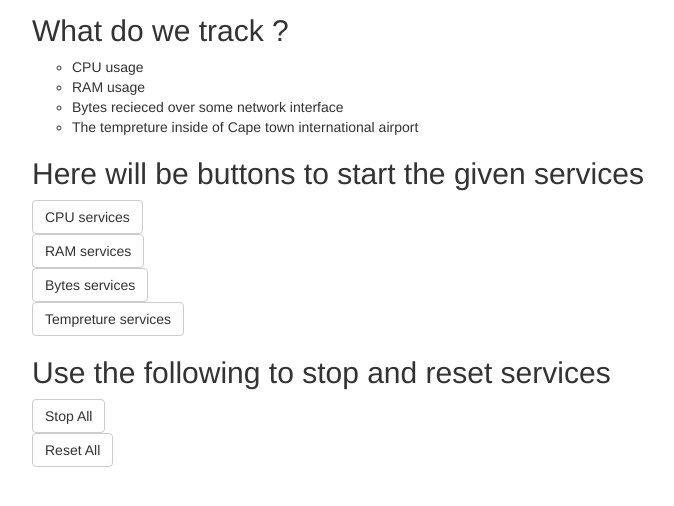
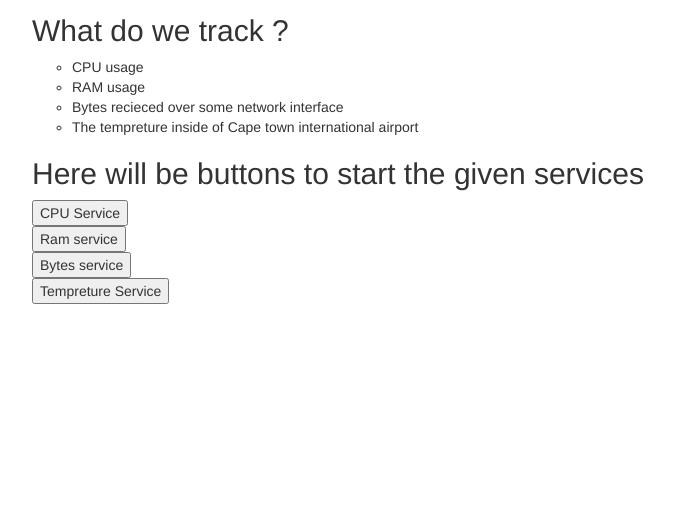
Before and after one commit to Marcelloos/CSP_Test, a Python web app: template Question 2/templates/home.html in a window 1280 px wide. Shown: the part 185-691 px from the top of the page, without its empty margins (223-897 px from the left). Run offline with Jinja, Linux system fonts and the light colour scheme; the template is opened without the code that fills it, so the values that code supplies are empty; some libraries are stand-ins or nearby versions.

Commit message:
New submits
Button submits

```diff
--- a/Question 2/templates/home.html
+++ b/Question 2/templates/home.html
@@ -16,26 +16,21 @@
 </ul>
 <h2>Here will be buttons to start the given services</h2>
 <div class="btns">
-  <form>
-      <a href=# id=cpu ><button class='btn btn-default'>CPU services</button></a>
-  </form>
-  <form>
-      <a href=# id=ram ><button class='btn btn-default'>RAM services</button></a>
-  </form>
-  <form>
-      <a href=# id=bytes ><button class='btn btn-default'>Bytes services</button></a>
-  </form>
-  <form>
-      <a href=# id=temp ><button class='btn btn-default'>Tempreture services</button></a>
-  </form>
-</div>
-<h2>Use the following to stop and reset services</h2>
+    <form action="/cpu" method="post">
+        <input type="submit" value="CPU Service">
+    </form>
 
-<form>
-    <a href=# id=stop ><button class='btn btn-default'>Stop All</button></a>
-</form>
-<form>
-    <a href=# id=reset ><button class='btn btn-default'>Reset All</button></a>
-</form>
+	<form action="/ram" method="post">
+        <input type="submit" value="Ram service">
+    </form>
+
+	<form action="/bytes" method="post">
+        <input type="submit" value="Bytes service">
+    </form>
+
+	<form action="/temp" method="post">
+        <input type="submit" value="Tempreture Service">
+    </form>
+
 
 {% endblock %}
```
Also changed, not shown: Question 2/app.py (+5 -5 lines).
